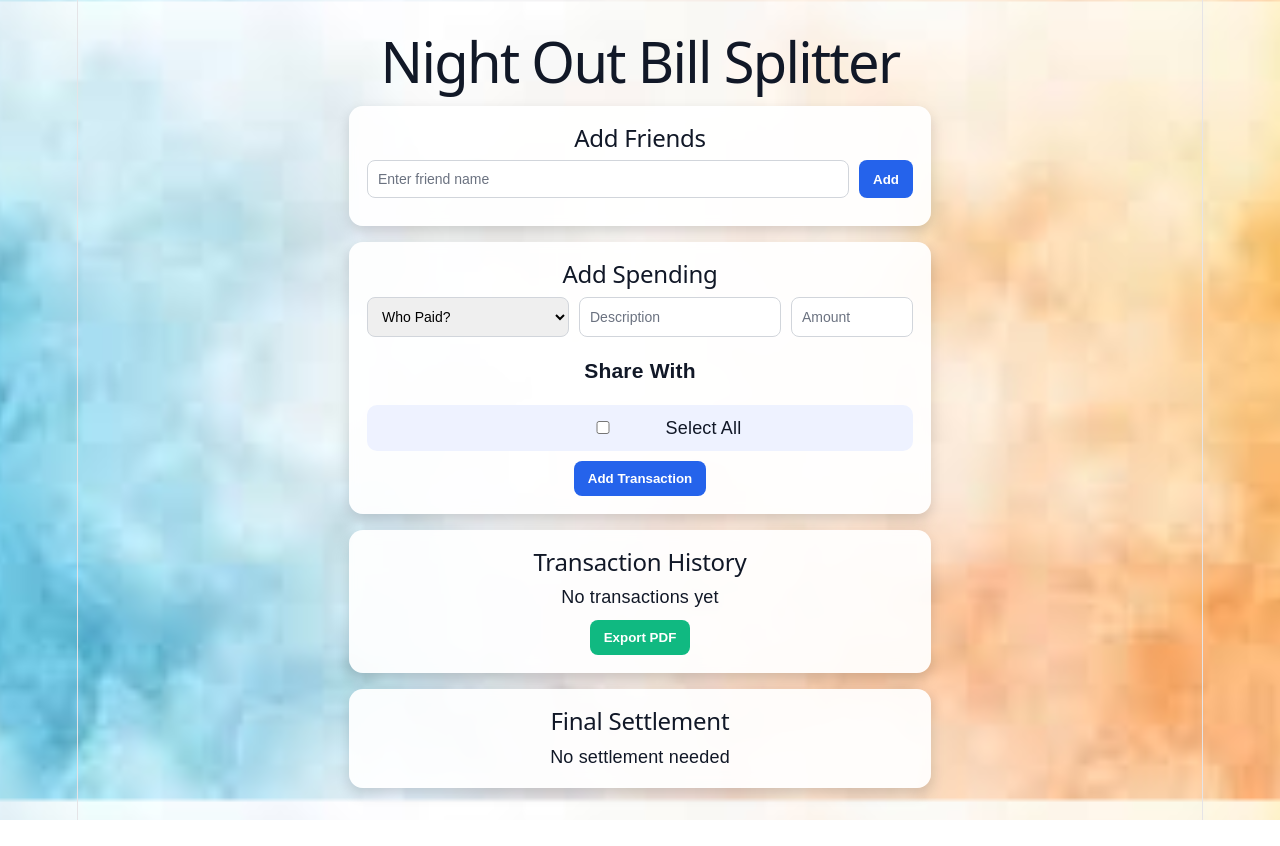
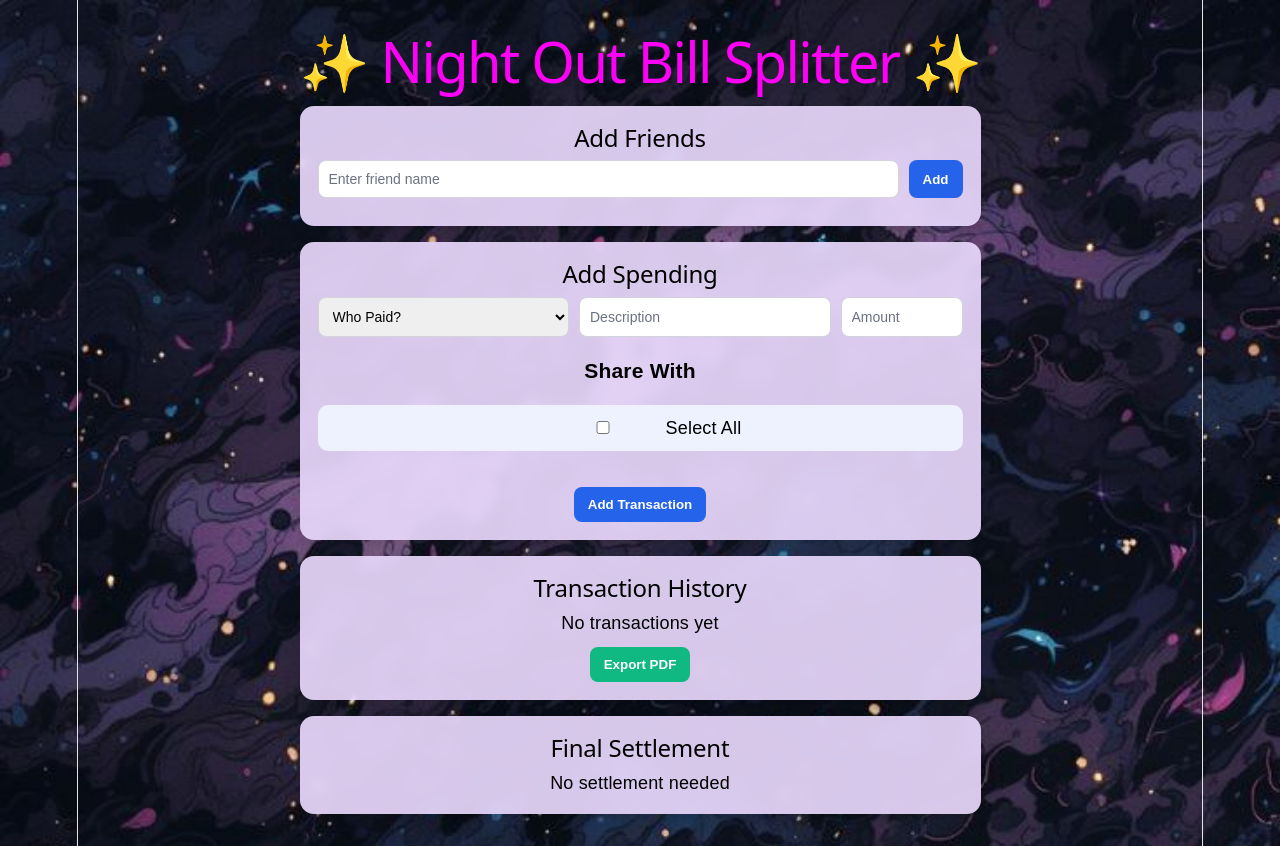
Before and after one commit to Ravinesh9990/night-out-splitter, a React (Vite) app: page / in a window 1280 px wide. Before the commit the page ends 820 px from the top, so only its background shows below. Built offline with nearby package versions, Linux system fonts and the light colour scheme.

Commit message:
update UI & Background

```diff
--- a/src/App.css
+++ b/src/App.css
@@ -3,7 +3,7 @@ body {
   font-family: Arial, sans-serif;
 
   /* BACKGROUND IMAGE */
-  background-image: url('/background.jpg');
+  background-image: url('/background2.jpg');
   background-size: cover;
   background-position: center;
   background-repeat: no-repeat;
@@ -28,13 +28,17 @@ body::before {
 }
 
 /* TITLES */
-h1, h2, h3, p, span, label, strong {
-  color: #111827;
+h1 {
+  color: #ff00f7;
+}
+
+h2, h3, p, span, label, strong {
+  color: #000000;
 }
 
 /* CARD (glass effect) */
 .card {
-  background: rgba(255, 255, 255, 0.92);
+  background: rgba(233, 216, 252, 0.92);
   padding: 18px;
   border-radius: 14px;
   margin-bottom: 16px;
--- a/src/App.jsx
+++ b/src/App.jsx
@@ -122,7 +122,7 @@ function App() {
     let y = 10
 
     doc.setFontSize(16)
-    doc.text("Night Out Bill Splitter", 10, y)
+    doc.text("✨ Night Out Bill Splitter ✨", 10, y)
     y += 10
 
     doc.setFontSize(12)
@@ -150,7 +150,7 @@ function App() {
 
   return (
     <div className="container">
-      <h1>Night Out Bill Splitter</h1>
+      <h1>✨ Night Out Bill Splitter ✨</h1>
 
       <div className="card">
         <h2>Add Friends</h2>
@@ -223,7 +223,7 @@ function App() {
             </label>
           ))}
         </div>
-
+        <div>&nbsp;</div>
         <button onClick={addTransaction}>Add Transaction</button>
       </div>
 
```
Also changed, not shown: public/background2.jpg (added).
